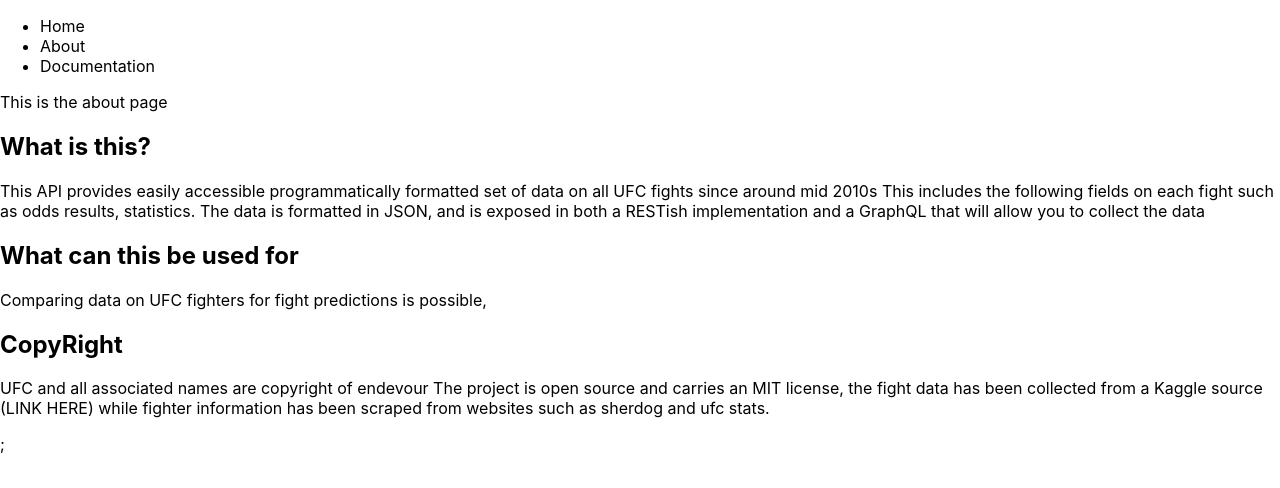
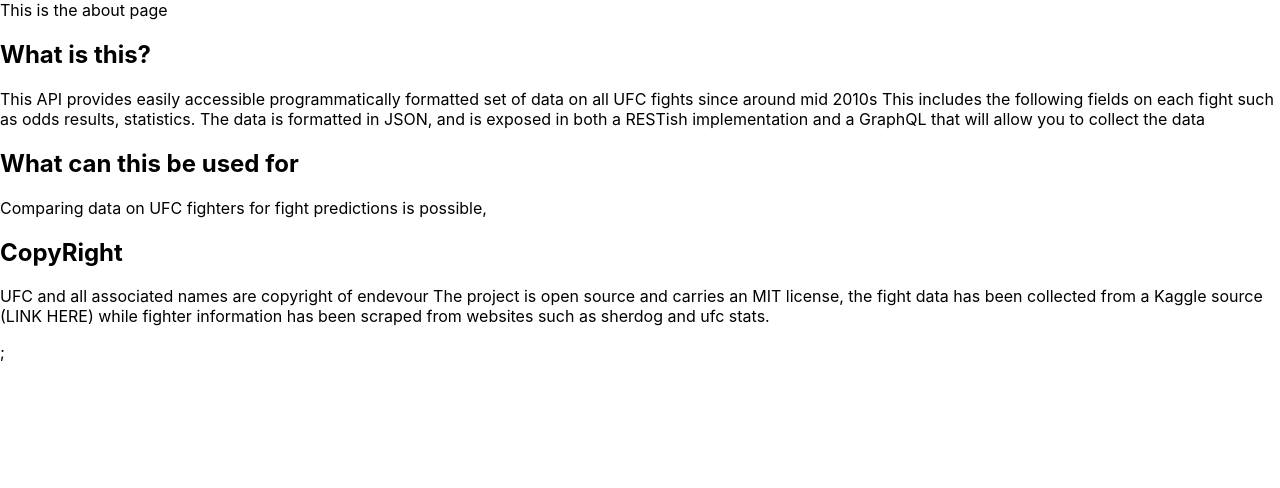
Before and after one commit to Euro28/ufc-fighters-api, a Next.js app: page /about in a window 1280 px wide. Shown: the top 488 px of the page. Built offline with nearby package versions, Linux system fonts and the light colour scheme.

Commit message:
no navbar no submodule

```diff
--- a/components/Navbar.js
+++ /dev/null
@@ -1,27 +0,0 @@
-import Link from "next/link";
-
-export default function Navbar() {
-  return (
-        <nav role="navigation">
-          <div>
-            <ul>
-              <li>
-                <Link href="/">
-                  <a>Home</a>
-                </Link>
-              </li>
-              <li>
-                <Link href="/about">
-                  <a>About</a>
-                </Link>
-              </li>
-              <li>
-                <Link href="/documentation">
-                  <a>Documentation</a>
-                </Link>
-              </li>
-            </ul>
-          </div>
-        </nav>
-  )
-}
--- a/pages/_app.js
+++ b/pages/_app.js
@@ -1,5 +1,4 @@
 import "../styles/globals.css";
-import Navbar from "../components/Navbar";
 import Head from "next/head";
 
 function MyApp({ Component, pageProps }) {
@@ -8,7 +7,6 @@
       <Head>
         <title>MMA API</title>
       </Head>
-      <Navbar />
       <Component {...pageProps} />;
     </>
   );
```
Also changed, not shown: 1 other file (tests, documents, lock files or other folders).
